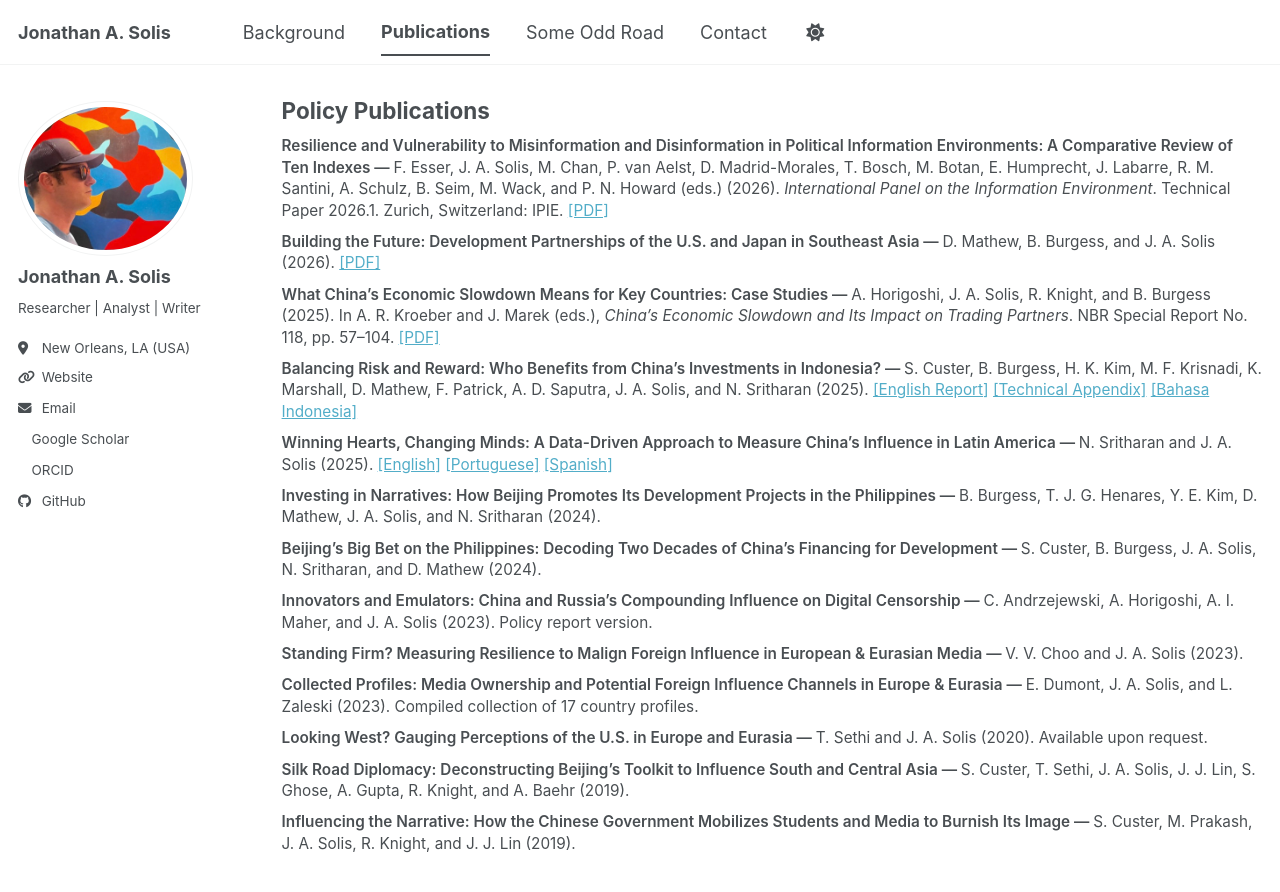
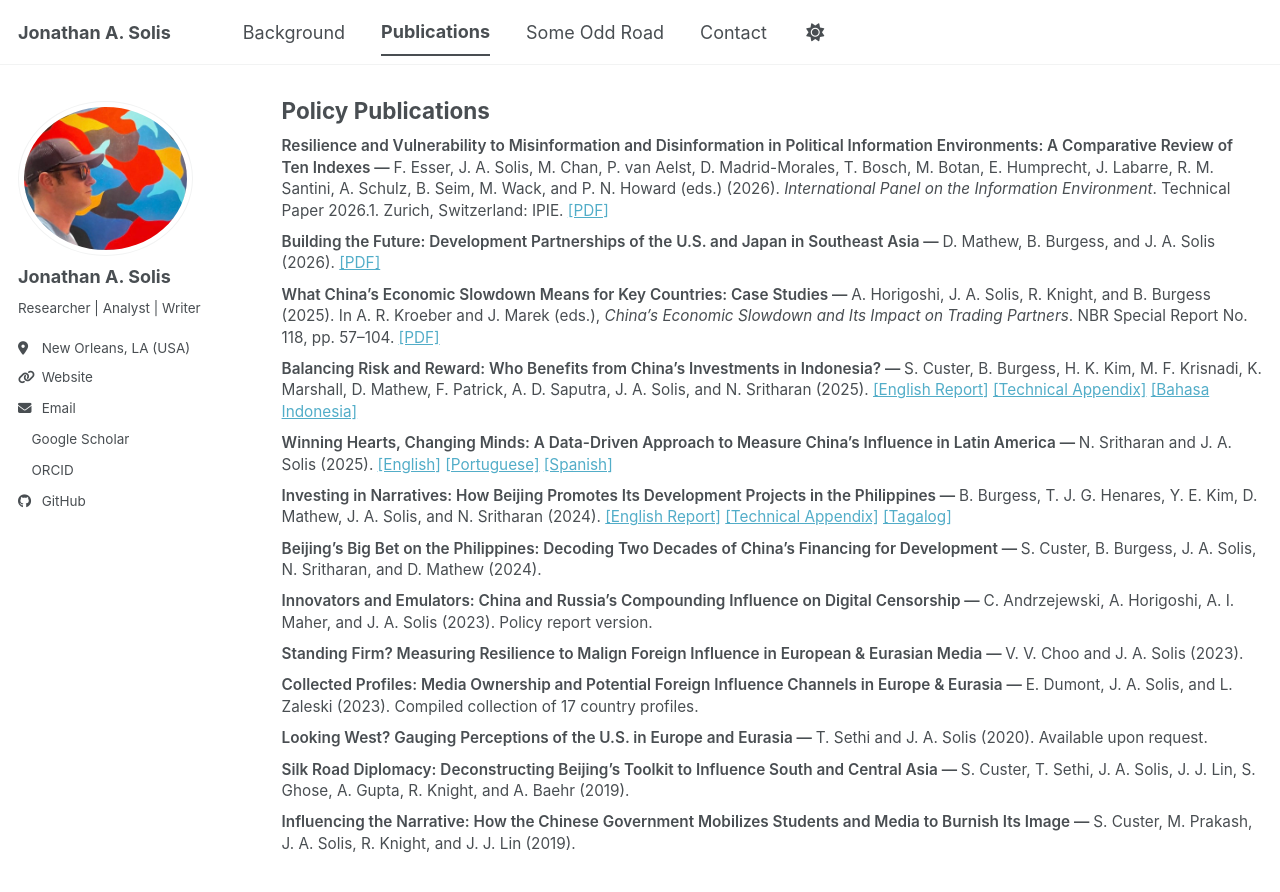
Before and after one commit to westbank-alchemy/westbank-alchemy.github.io, a Jekyll site: the page built from _pages/publications.html, in a window 1280 px wide and 900 px high, scrolled down 854 px. Shown: the top 892 px of the window. Built offline with Jekyll 4.4.1, drawn with Linux system fonts in a browser that asks for light colours; a style sheet for code colours, icons or effects is not loaded.

Commit message:
Update publications.html

```diff
--- a/_pages/publications.html
+++ b/_pages/publications.html
@@ -230,7 +230,6 @@ author_profile: true
 </p>
 </div>
 
-
 <div class="publication-entry">
   <p class="publication-title">
     What China’s Economic Slowdown Means for Key Countries: Case Studies
@@ -283,6 +282,11 @@ author_profile: true
   <p class="publication-authors">
     B. Burgess, T. J. G. Henares, Y. E. Kim,
     D. Mathew, J. A. Solis, and N. Sritharan (2024)
+  </p>
+  <p class="publication-source">
+    <a href="/files/investing_narratives_english_2024.pdf">[English Report]</a>
+    <a href="/files/investing_narratives_appendix_english_2024.pdf">[Technical Appendix]</a>
+    <a href="/files/investing_narratives_tagalog_2024.pdf">[Tagalog]</a>
   </p>
 </div>
 
```
